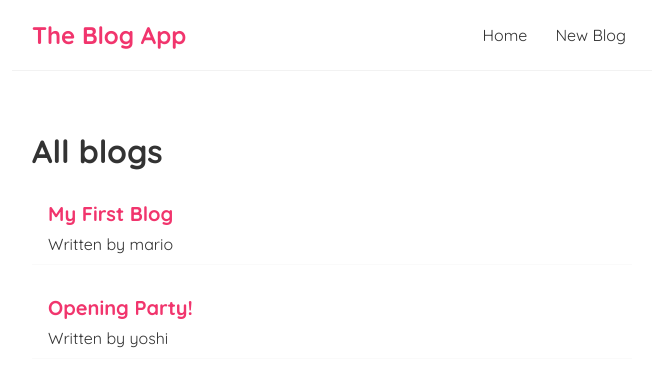
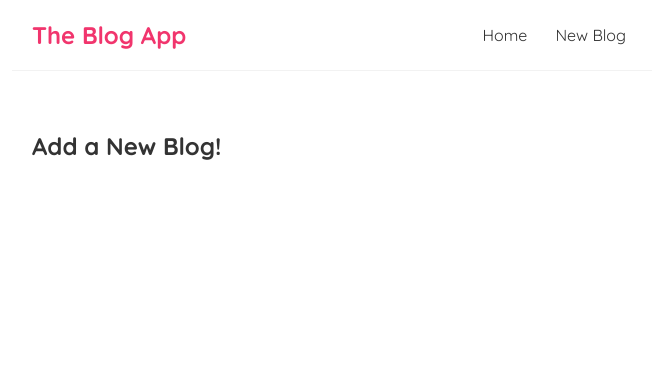
Before and after one commit to shreya2057/BlogApp, a React (Create React App) app: page /create in a window 1280 px wide. Shown: the top 386 px of the page, without its empty margins (308-964 px from the left). Built offline with nearby package versions, Linux system fonts and the light colour scheme; data requests are answered from the project's data file; the HTML template or start-up script is replaced by a standard one.

Commit message:
React Router

```diff
--- a/package.json
+++ b/package.json
@@ -8,6 +8,7 @@
     "@testing-library/user-event": "^13.5.0",
     "react": "^17.0.2",
     "react-dom": "^17.0.2",
+    "react-router-dom": "^5.3.0",
     "react-scripts": "5.0.0",
     "web-vitals": "^2.1.4"
   },
--- a/src/App.js
+++ b/src/App.js
@@ -1,15 +1,27 @@
 import NavBar from './NavBar';
 import HomePage from './HomePage';
+import { BrowserRouter as Router, Route, Switch } from "react-router-dom"
+import Create from './Create';
 
 function App() {
 
   return (
-    <div className="App">
+    <Router>
+      <div className="App">
       <NavBar/>
       <div className="content">
-        <HomePage/>
+        <Switch>
+          <Route exact path="/">
+            <HomePage/>
+          </Route>
+          <Route exact path="/create">
+            <Create/>
+          </Route>
+        </Switch>
       </div>
     </div>
+    </Router>
+
   );
 }
 
--- /dev/null
+++ b/src/Create.js
@@ -0,0 +1,9 @@
+const Create = () => {
+    return (
+        <div className="create">
+            <h2>Add a New Blog!</h2>
+        </div>
+     );
+}
+
+export default Create;
```
Also changed, not shown: 1 other file (tests, documents, lock files or other folders).
